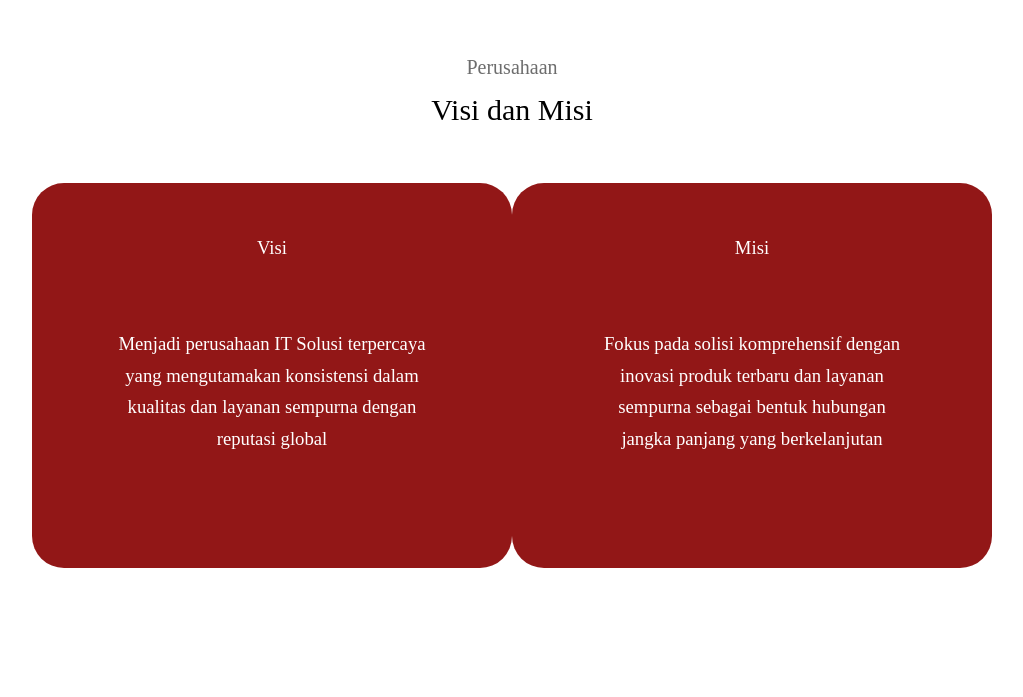
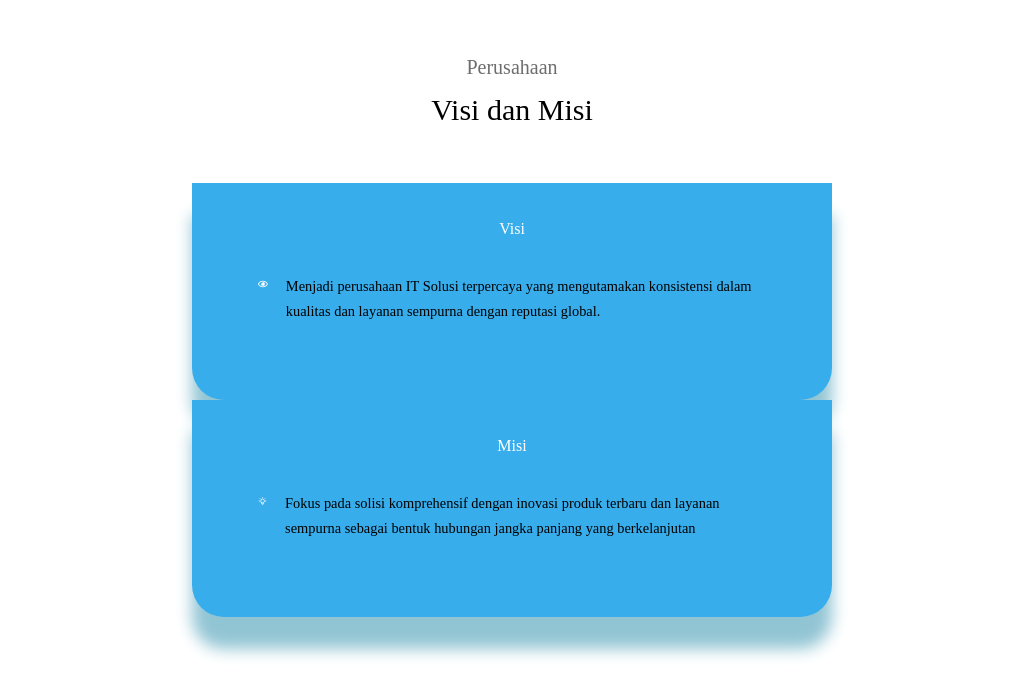
Before and after one commit to ardeliaraminta/port-compro, a React (Create React App) app in the folder web/: page / in a window 1280 px wide. Shown: the part 2126-2823 px from the top of the page, without its empty margins (128-1151 px from the left). Built offline with nearby package versions, Linux system fonts and the light colour scheme; a web font is replaced by a local one.

Commit message:
Update Visimisi.jsx

```diff
--- a/web/src/components/visimisi/Visimisi.jsx
+++ b/web/src/components/visimisi/Visimisi.jsx
@@ -1,6 +1,12 @@
 import React from 'react'
 import './visimisi.css'
 import {FaRegEye} from 'react-icons/fa'
+import {BsBookmarkCheckFill} from 'react-icons/bs'
+import {HiOutlinePuzzle, HiOutlineLightBulb} from 'react-icons/hi'
+import {BsFillPersonCheckFill} from 'react-icons/bs'
+import {GrWorkshop} from 'react-icons/gr'
+import {GiTeamUpgrade} from 'react-icons/gi'
+import {IoThumbsUpOutline} from 'react-icons/io5'
 
 const Visimisi = () => {
   return (
@@ -8,26 +14,39 @@ const Visimisi = () => {
       <h5> Perusahaan </h5>
       <h2> Visi dan Misi </h2>
 
-      <div className='container experience__container'>
-        <div className='experience__frontend'>
+
+      <div className='container services__container'>
+      <article className='service'>
+        <div className='service__head'>
           <h3> Visi </h3>
-          <div className='"experience__content'>
-            <article className='experience__details'>
-            <h3> Menjadi perusahaan IT Solusi terpercaya yang mengutamakan konsistensi dalam kualitas dan layanan sempurna dengan reputasi global </h3>
-            </article>
+
+          <ul className='service__list'>
+            <li>
+            <FaRegEye className='service__list-icon'/>
+            <p> Menjadi perusahaan IT Solusi terpercaya yang
+mengutamakan konsistensi dalam kualitas dan
+layanan sempurna dengan reputasi global. </p>
+            </li>
+          </ul>
           </div>
-        </div>
-        <div className='experience__backend'>
-          <h3> Misi </h3>
-          <div className='"experience__content'>
-            <article className='experience__details'>
-            <h3> Fokus pada solisi komprehensif dengan inovasi produk terbaru dan layanan sempurna sebagai bentuk hubungan jangka panjang yang berkelanjutan </h3>
-            </article>
+      </article>
+      <article className='service'>
+        <div className='service__head'>
+          <h3>Misi </h3>
+          <ul className='service__list'>
+            <li>
+            <HiOutlineLightBulb className='service__list-icon'/>
+            <p> Fokus pada solisi komprehensif dengan inovasi
+produk terbaru dan layanan sempurna sebagai
+bentuk hubungan jangka panjang yang
+berkelanjutan
+ </p>
+            </li>
+          </ul>
           </div>
-        </div>
-      </div>
+      </article>
+    </div>
     </section>
   )
 }
-
 export default Visimisi
```
